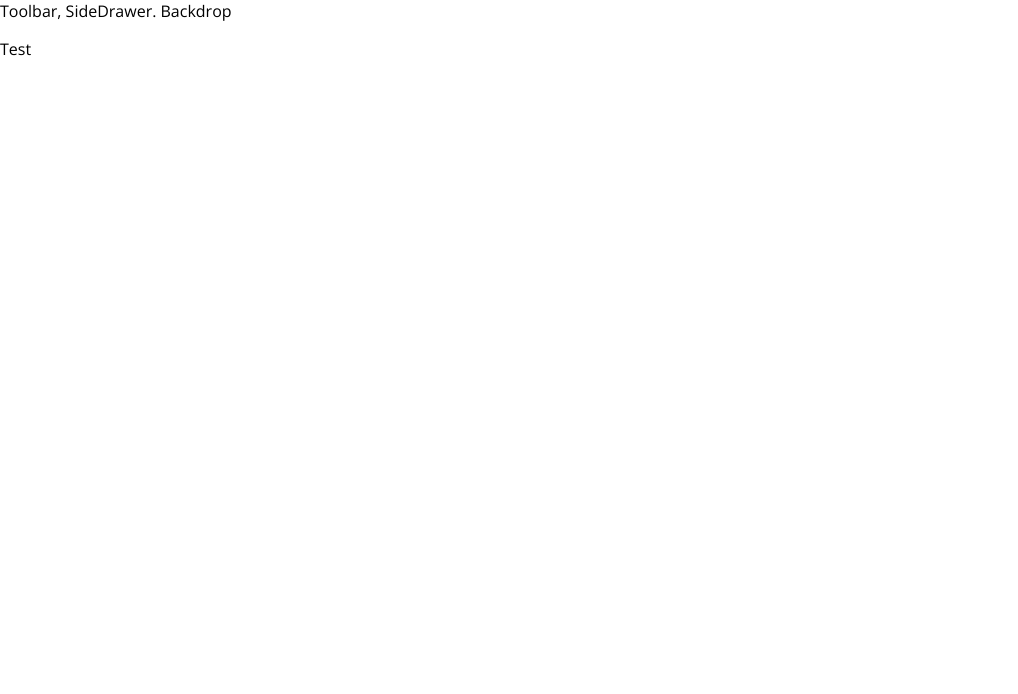
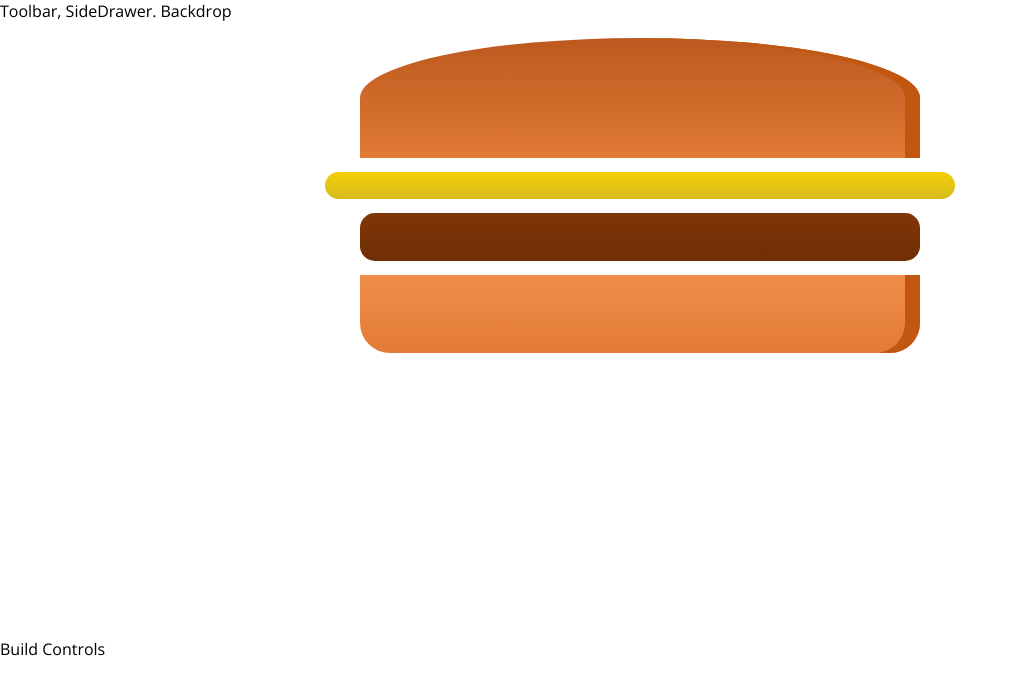
Before and after one commit to trickyBytes/react-guide-burger-builder, a React (Create React App) app: page / in a window 1280 px wide. Shown: the top 694 px of the page, without its empty margins (0-1018 px from the left). Built offline with nearby package versions, Linux system fonts and the light colour scheme.

Commit message:
chapter-11:  Add burger compents and style
1. Use sass component to enable css modules without ejecting

2. Added Components for burger and hard coded ingredients

```diff
--- a/package.json
+++ b/package.json
@@ -3,6 +3,8 @@
   "version": "0.1.0",
   "private": true,
   "dependencies": {
+    "node-sass": "^4.12.0",
+    "prop-types": "^15.7.2",
     "react": "^16.9.0",
     "react-dom": "^16.9.0",
     "react-scripts": "3.1.1"
--- a/src/App.js
+++ b/src/App.js
@@ -1,13 +1,14 @@
-import React, { Component } from "react";
+import React, { Component } from 'react';
 
-import Layout from "./components/Layout/Layout";
+import Layout from './components/Layout/Layout';
+import BurgerBuilder from './containers/BurgerBuilder/BurgerBuilder';
 
 class App extends Component {
   render() {
     return (
       <div>
         <Layout>
-          <p>Test</p>
+          <BurgerBuilder/>
         </Layout>
       </div>
     );
--- /dev/null
+++ b/src/components/Burger/Burger.js
@@ -0,0 +1,17 @@
+import React from 'react';
+
+import classes from './Burger.module.scss';
+import BurgerIngredient from './BurgerIngredient/BurgerIngredient';
+
+const burger = (props) => {
+    return (
+        <div className={classes.Burger}>
+            <BurgerIngredient type="bread-top" />
+            <BurgerIngredient type="cheese" />
+            <BurgerIngredient type="meat" />
+            <BurgerIngredient type="bread-bottom" />
+        </div>
+    );
+};
+
+export default burger;
--- /dev/null
+++ b/src/components/Burger/Burger.module.scss
@@ -0,0 +1,29 @@
+.Burger {
+  width: 100%;
+  margin: auto;
+  height: 250px;
+  text-align: center;
+  font-weight: bold;
+  font-size: 1.2rem;
+}
+
+@media (min-width: 500px) and (min-height: 400px) {
+  .Burger {
+    width: 350px;
+    height: 300px;
+  }
+}
+
+@media (min-width: 500px) and (min-height: 401px) {
+  .Burger {
+    width: 450px;
+    height: 400px;
+  }
+}
+
+@media (min-width: 1000px) and (min-height: 700px) {
+  .Burger {
+    width: 700px;
+    height: 600px;
+  }
+}
--- /dev/null
+++ b/src/components/Burger/BurgerIngredient/BurgerIngredient.js
@@ -0,0 +1,41 @@
+import React, { Component } from "react";
+import classes from "./BurgerIngredient.module.scss";
+import PropTypes from "prop-types";
+
+class BurgerIngredient extends Component {
+  render() {
+    let ingredient = null;
+
+    switch (this.props.type) {
+      case "bread-bottom":
+        ingredient = <div className={classes.BreadBottom}></div>;
+        break;
+      case "bread-top":
+        ingredient = <div className={classes.BreadTop}></div>;
+        break;
+      case "meat":
+        ingredient = <div className={classes.Meat}></div>;
+        break;
+      case "cheese":
+        ingredient = <div className={classes.Cheese}></div>;
+        break;
+      case "salad":
+        ingredient = <div className={classes.Salad}></div>;
+        break;
+      case "bacon":
+        ingredient = <div className={classes.Bacon}></div>;
+        break;
+      // default case if nothing is a match
+      default:
+        ingredient = null;
+    }
+
+    return ingredient;
+  }
+}
+
+BurgerIngredient.propTypes = {
+  type: PropTypes.string.isRequired
+};
+
+export default BurgerIngredient;
--- /dev/null
+++ b/src/components/Burger/BurgerIngredient/BurgerIngredient.module.scss
@@ -0,0 +1,112 @@
+.BreadBottom {
+    height: 13%;
+    width: 80%;
+    background: linear-gradient(#F08E4A, #e27b36);
+    border-radius: 0 0 30px 30px;
+    box-shadow: inset -15px 0 #c15711;
+    margin: 2% auto;
+}
+
+.BreadTop {
+    height: 20%;
+    width: 80%;
+    background: linear-gradient(#bc581e, #e27b36);
+    border-radius: 50% 50% 0 0;
+    box-shadow: inset -15px 0 #c15711;
+    margin: 2% auto;
+    position: relative;
+}
+
+.Seeds1 {
+    width: 10%;
+    height: 15%;
+    position: absolute;
+    background-color: white;
+    left: 30%;
+    top: 50%;
+    border-radius: 40%;
+    transform: rotate(-20deg);
+    box-shadow: inset -2px -3px #c9c9c9;
+}
+
+.Seeds1:after {
+    content: "";
+    width: 100%;
+    height: 100%;
+    position: absolute;
+    background-color: white;
+    left: -170%;
+    top: -260%;
+    border-radius: 40%;
+    transform: rotate(60deg);
+    box-shadow: inset -1px 2px #c9c9c9;
+  }
+
+.Seeds1:before {
+    content: "";
+    width: 100%;
+    height: 100%;
+    position: absolute;
+    background-color: white;
+    left: 180%;
+    top: -50%;
+    border-radius: 40%;
+    transform: rotate(60deg);
+    box-shadow: inset -1px -3px #c9c9c9;
+  }
+
+  .Seeds2 {
+    width: 10%;
+    height: 15%;
+    position: absolute;
+    background-color: white;
+    left: 64%;
+    top: 50%;
+    border-radius: 40%;
+    transform: rotate(10deg);
+    box-shadow: inset -3px 0 #c9c9c9;
+  }
+
+  .Seeds2:before {
+    content: "";
+    width: 100%;
+    height: 100%;
+    position: absolute;
+    background-color: white;
+    left: 150%;
+    top: -130%;
+    border-radius: 40%;
+    transform: rotate(90deg);
+    box-shadow: inset 1px 3px #c9c9c9;
+  }
+
+.Meat {
+    width: 80%;
+    height: 8%;
+    background: linear-gradient(#7f3608, #702e05);
+    margin: 2% auto;
+    border-radius: 15px;
+}
+
+.Cheese {
+    width: 90%;
+    height: 4.5%;
+    margin: 2% auto;
+    background: linear-gradient(#f4d004, #d6bb22);
+    border-radius: 20px;
+}
+
+.Salad {
+    width: 85%;
+    height: 7%;
+    margin: 2% auto;
+    background: linear-gradient(#228c1d, #91ce50);
+    border-radius: 20px;
+}
+
+.Bacon {
+    width: 80%;
+    height: 3%;
+    background: linear-gradient(#bf3813, #c45e38);
+    margin: 2% auto;
+}
--- a/src/components/Layout/Layout.js
+++ b/src/components/Layout/Layout.js
@@ -1,11 +1,12 @@
 import React from "react";
 
-import Aux from '../../hoc/Aux'
+import Aux from '../../hoc/Aux';
+import classes from "./Layout.module.scss";
 
 const Layout = props => (
   <Aux>
     <div>Toolbar, SideDrawer. Backdrop</div>
-    <main>{props.children}</main>
+    <main className={classes.Content}>{props.children}</main>
   </Aux>
 );
 
--- /dev/null
+++ b/src/components/Layout/Layout.module.scss
@@ -0,0 +1,3 @@
+.Content {
+  margin-top: 16px;
+}
--- /dev/null
+++ b/src/containers/BurgerBuilder/BurgerBuilder.js
@@ -0,0 +1,16 @@
+import React, { Component } from 'react';
+import Aux from '../../hoc/Aux';
+import Burger from '../../components/Burger/Burger';
+
+class BurgerBuilder extends Component {
+    render () {
+        return (
+            <Aux>
+                <Burger/>
+                <div>Build Controls</div>
+            </Aux>
+        );
+    }
+}
+
+export default BurgerBuilder;
```
Also changed, not shown: 1 other file (tests, documents, lock files or other folders).
